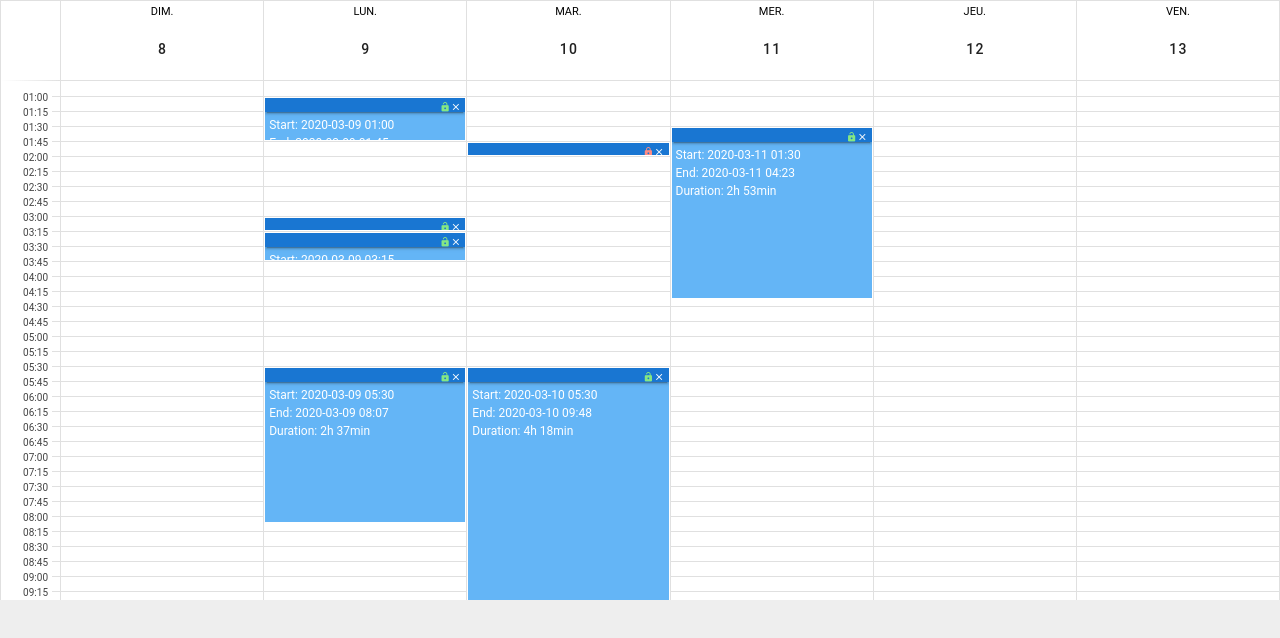
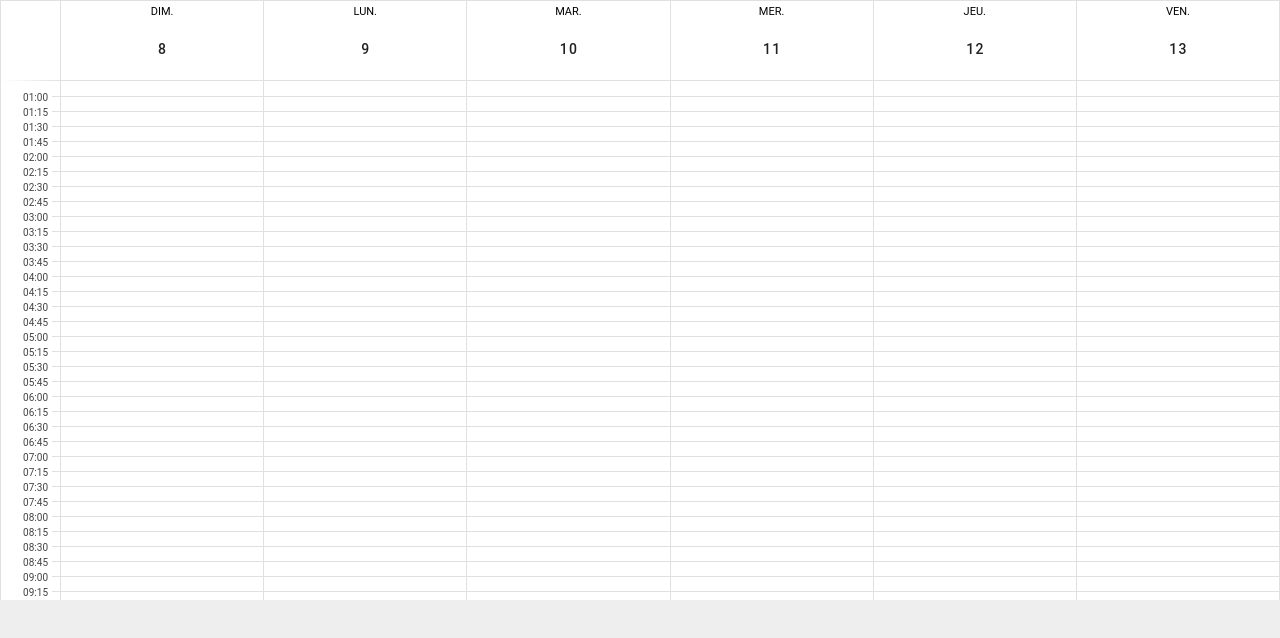
Before and after one commit to stratosphr/calendar, a Vue app: page / in a window 1280 px wide. Shown: the top 638 px of the page. Built offline with nearby package versions, Linux system fonts and the light colour scheme.

Commit message:
Fixed bugs due to events and ghosts not being cloned correctly

```diff
--- a/src/components/SCalendar.vue
+++ b/src/components/SCalendar.vue
@@ -60,8 +60,9 @@
 
             <!-- EVENTS / GHOSTS -->
             <v-fade-transition
+                :key="eIndex"
                 appear
-                v-for="e in dragging || resizing ? ghosts[date(event.start)] : events[date(event.start)]"
+                v-for="(e, eIndex) in dragging || resizing ? ghosts[date(event.start)] : events[date(event.start)]"
             >
               <div
                   :style="`top: ${eventGeometry(e).y}px; height: ${eventGeometry(e).h}px; z-index: ${dragging || resizing ? 0 : 1}; opacity: ${dragging ? 0.4 : 1}`"
@@ -162,6 +163,7 @@
 				resizing: false,
 				resizeHandlerPosition: null,
 				ghost: null,
+				tmpGhosts: {},
 				ghosts: {},
 				events: {}
 			}
@@ -194,6 +196,7 @@
 						end: moment(event.end)
 					}
 					this.$set(this.ghosts, this.date(this.ghost.start), this.ghosts[this.date(this.ghost.start)].filter(ghost => !ghost.start.isSame(this.ghost.start) || !ghost.end.isSame(this.ghost.end)))
+					this.$set(this.tmpGhosts, this.date(this.ghost.start), this.tmpGhosts[this.date(this.ghost.start)].filter(ghost => !ghost.start.isSame(this.ghost.start) || !ghost.end.isSame(this.ghost.end)))
 				}
 			},
 			onResizeEvent(event, handler) {
@@ -205,6 +208,7 @@
 						end: moment(event.end)
 					}
 					this.$set(this.ghosts, this.date(this.ghost.start), this.ghosts[this.date(this.ghost.start)].filter(ghost => !ghost.start.isSame(this.ghost.start) || !ghost.end.isSame(this.ghost.end)))
+					this.$set(this.tmpGhosts, this.date(this.ghost.start), this.tmpGhosts[this.date(this.ghost.start)].filter(ghost => !ghost.start.isSame(this.ghost.start) || !ghost.end.isSame(this.ghost.end)))
 				}
 			},
 			onMouseEntersIntervalOfDate(interval, date) {
@@ -237,7 +241,7 @@
 			},
 			onMouseUpOnIntervalOfDate() {
 				if (this.dragging || this.resizing) {
-					this.events = Object.assign({}, this.ghosts)
+					this.events = this.cloneEvents(this.ghosts)
 					this.$set(this.events, this.date(this.ghost.start), [...(this.events[this.date(this.ghost.start)] || []), this.ghost])
 					this.onMouseUpOnPage()
 				}
@@ -259,15 +263,21 @@
 				this.updateGhosts()
 			},
 			updateGhosts() {
-				Object.entries(this.events).forEach(([date, events]) => {
-					this.$set(this.ghosts, date, events.map(event => {
-						return {
-							locked: event.locked,
+				this.ghosts = this.cloneEvents(this.events)
+				this.tmpGhosts = this.cloneEvents(this.ghosts)
+			},
+			cloneEvents(events) {
+				const clonedEvents = {}
+				Object.entries(events).forEach(([date, events]) => {
+					clonedEvents[date] = []
+					events.forEach(event => {
+						clonedEvents[date].push({
 							start: moment(event.start),
 							end: moment(event.end)
-						}
-					}))
+						})
+					})
 				})
+				return clonedEvents
 			},
 
 
@@ -306,44 +316,45 @@
 						end
 					})
 					this.ghosts = {
-						'2020-03-09': [
+						'2020-03-16': [
 							{
-								start: moment('2020-03-09 01:00'),
-								end: moment('2020-03-09 01:45'),
+								start: moment('2020-03-16 01:00'),
+								end: moment('2020-03-16 01:45'),
 								locked: false
 							},
 							{
-								start: moment('2020-03-09 03:15'),
-								end: moment('2020-03-09 03:45')
+								start: moment('2020-03-16 03:15'),
+								end: moment('2020-03-16 03:45')
 							},
 							{
-								start: moment('2020-03-09 03:00'),
-								end: moment('2020-03-09 03:15')
+								start: moment('2020-03-16 03:00'),
+								end: moment('2020-03-16 03:15')
 							},
 							{
-								start: moment('2020-03-09 05:30'),
-								end: moment('2020-03-09 08:07')
+								start: moment('2020-03-16 05:30'),
+								end: moment('2020-03-16 08:07')
 							}
 						],
-						'2020-03-10': [
+						'2020-03-17': [
 							{
-								start: moment('2020-03-10 01:45'),
-								end: moment('2020-03-10 02:00'),
+								start: moment('2020-03-17 01:45'),
+								end: moment('2020-03-17 02:00'),
 								locked: true
 							},
 							{
-								start: moment('2020-03-10 05:30'),
-								end: moment('2020-03-10 09:48')
+								start: moment('2020-03-17 05:30'),
+								end: moment('2020-03-17 09:48')
 							}
 						],
-						'2020-03-11': [
+						'2020-03-18': [
 							{
-								start: moment('2020-03-11 01:30'),
-								end: moment('2020-03-11 04:23')
+								start: moment('2020-03-18 01:30'),
+								end: moment('2020-03-18 04:23')
 							}
 						]
 					}
-					this.events = Object.assign({}, this.ghosts)
+					this.tmpGhosts = this.cloneEvents(this.ghosts)
+					this.events = this.cloneEvents(this.ghosts)
 				}
 			}
 		}
```
